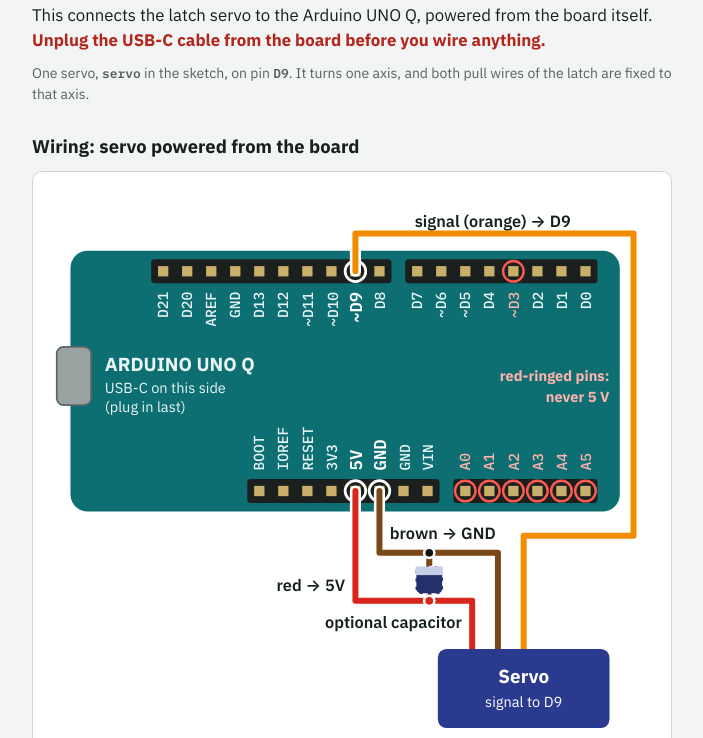
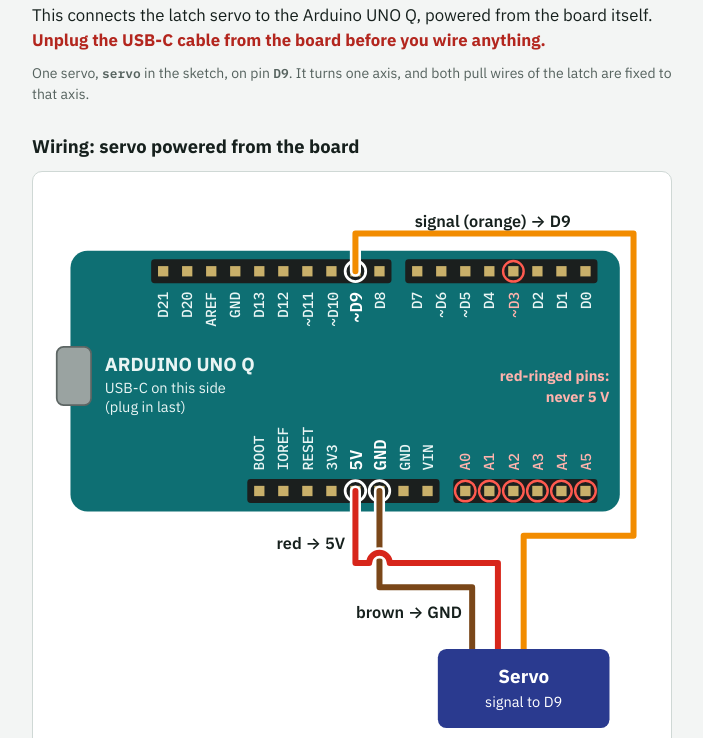
Before and after one commit to NoVaselineTonight/BirdAI-Junction-2026, a plain HTML site: page docs/latch-wiring.html in a window 1280 px wide. Shown: the part 62-800 px from the top of the page, without its empty margins (288-991 px from the left). Drawn offline with Linux system fonts and the light colour scheme.

Commit message:
fix: wiring drawing shows red in the middle of the servo plug; drop the optional capacitor
Co-Authored-By: Claude Fable 5.2 <noreply@anthropic.com>

```diff
--- a/docs/latch-wiring.html
+++ b/docs/latch-wiring.html
@@ -126,9 +126,6 @@ td.n { font-variant-numeric: tabular-nums; color: var(--muted); width: 1.5em; }
 .rail { fill: var(--w-jmp); stroke: var(--w-edge); stroke-width: 1.2; }
 .term { fill: var(--w-pwr); stroke: var(--w-edge); stroke-width: 1.2; }
 .usb { fill: #9aa3a1; stroke: #5d6664; stroke-width: 1; }
-.cap { fill: #23306b; stroke: var(--w-edge); stroke-width: 1; }
-.capstripe { fill: #c9cfe6; }
-.capt { font-family: var(--font-mono); font-size: 9px; font-weight: 700; fill: #23306b; }
 .arrow { fill: var(--w-sig); stroke: var(--w-edge); stroke-width: 1; }
 .h3 { font-size: 1rem; margin: 18px 0 8px; text-wrap: balance; }
 ul.plain { margin: 12px 0 0; padding-left: 1.2em; display: flex; flex-direction: column; gap: 8px; }
@@ -156,7 +153,7 @@ ul.plain { margin: 12px 0 0; padding-left: 1.2em; display: flex; flex-direction:
 <section>
   <h2>Wiring: servo powered from the board</h2>
   <figure>
-    <svg viewBox="0 0 360 350" role="img" aria-label="Servo powered from the UNO Q. The orange signal wire goes to D9 on the top header. The red wire goes to the 5V pin on the bottom header. The brown wire goes to the GND pin next to 5V. An optional capacitor sits across 5 V and GND.">
+    <svg viewBox="0 0 360 350" role="img" aria-label="Servo powered from the UNO Q. The orange signal wire goes to D9 on the top header. The red wire goes to the 5V pin on the bottom header. The brown wire goes to the GND pin next to 5V. The servo plug has the red wire in the middle.">
       <!-- ===== Board: USB-C left, digital header top, power header bottom ===== -->
       <rect class="board" x="16" y="40" width="320" height="152" rx="10"/>
       <rect class="usb" x="8" y="96" width="20" height="34" rx="4"/>
@@ -235,31 +232,25 @@ ul.plain { margin: 12px 0 0; padding-left: 1.2em; display: flex; flex-direction:
       </g>
 
       <!-- ===== Wires ===== -->
-      <!-- brown -> GND pin next to 5V (higher lane) -->
-      <path class="edge" d="M265,272 V216 H196 V180"/><path class="w gnd" d="M265,272 V216 H196 V180"/>
-      <!-- red -> 5V (lower lane, so the two never cross) -->
-      <path class="edge" d="M250,272 V244 H182 V180"/><path class="w pwr" d="M250,272 V244 H182 V180"/>
-      <!-- optional capacitor across red / brown -->
-      <path class="edge" d="M225,216 V224 M225,240 V244"/>
-      <path class="w gnd" d="M225,216 V224"/><path class="w pwr" d="M225,240 V244"/>
-      <rect class="cap" x="217" y="224" width="16" height="16" rx="3" style="stroke-dasharray:3 2"/>
-      <rect class="capstripe" x="217" y="224" width="16" height="5"/>
-      <!-- orange -> D9 -->
+      <!-- brown (left of red on the plug) -> GND pin next to 5V -->
+      <path class="edge" d="M250,272 V236 H196 V180"/><path class="w gnd" d="M250,272 V236 H196 V180"/>
+      <!-- red (middle of the plug) -> 5V, hopping over the brown wire -->
+      <path class="edge" d="M265,272 V222 H202 A6,6 0 0 0 190,222 H182 V180"/>
+      <path class="w pwr" d="M265,272 V222 H202 A6,6 0 0 0 190,222 H182 V180"/>
+      <!-- orange (right of red on the plug) -> D9 -->
       <path class="edge" d="M280,272 V206 H344 V30 H182 V52"/><path class="w sig" d="M280,272 V206 H344 V30 H182 V52"/>
-      <circle class="dot-gnd" cx="225" cy="216" r="3"/><circle class="dot-pwr" cx="225" cy="244" r="3"/>
 
       <!-- labels -->
       <text class="lbl" x="262" y="26" text-anchor="middle">signal (orange) → D9</text>
-      <text class="lbl" x="202" y="208">brown → GND</text>
-      <text class="lbl" x="176" y="238" text-anchor="end">red → 5V</text>
-      <text class="lbl" x="244" y="260" text-anchor="end">optional capacitor</text>
+      <text class="lbl" x="244" y="254" text-anchor="end">brown → GND</text>
+      <text class="lbl" x="176" y="214" text-anchor="end">red → 5V</text>
 
       <!-- ===== Servo ===== -->
       <rect class="servo" x="230" y="272" width="100" height="46" rx="5"/>
       <text class="st" x="280" y="292" text-anchor="middle">Servo</text>
       <text class="ss" x="280" y="306" text-anchor="middle">signal to D9</text>
     </svg>
-    <figcaption>Board seen from above, turned so USB-C is on the left. Pin order follows the official UNO Q pinout. The red wire goes to <span class="pin">5V</span>, the brown wire to the <span class="pin">GND</span> pin right after it. The capacitor is drawn dashed because it is optional.</figcaption>
+    <figcaption>Board seen from above, turned so USB-C is on the left. Pin order follows the official UNO Q pinout. The red wire goes to <span class="pin">5V</span>, the brown wire to the <span class="pin">GND</span> pin right after it. The small bump in the red wire means it crosses the brown wire without touching it. The servo plug is drawn with the red wire in the middle.</figcaption>
   </figure>
 </section>
 
@@ -281,7 +272,6 @@ ul.plain { margin: 12px 0 0; padding-left: 1.2em; display: flex; flex-direction:
       <tr><td class="n">1</td><td><span class="sw sig"></span>Servo signal (orange)</td><td>UNO Q <span class="pin">D9</span> (top edge)</td></tr>
       <tr><td class="n">2</td><td><span class="sw pwr"></span>Servo power (red)</td><td>UNO Q <span class="pin">5V</span> (bottom edge, 5th pin from USB-C)</td></tr>
       <tr><td class="n">3</td><td><span class="sw gnd"></span>Servo ground (brown)</td><td>UNO Q <span class="pin">GND</span>, the pin right after <span class="pin">5V</span></td></tr>
-      <tr><td class="n">opt.</td><td>Capacitor, if you have one (470–1000 µF, 10 V or more)</td><td>Long leg to the red wire (5 V), striped short leg to the brown wire (GND). Never the other way round.</td></tr>
     </tbody>
   </table>
   </div>
@@ -295,7 +285,6 @@ ul.plain { margin: 12px 0 0; padding-left: 1.2em; display: flex; flex-direction:
   <ul>
     <li>Keep the flap light, so the servo barely works to move it.</li>
     <li>Make sure nothing can jam the flap. A stalled servo keeps pulling its biggest current.</li>
-    <li>Fit the capacitor if you have one. Its striped side must go to GND. Backwards, it can burst.</li>
     <li>Give the board as much USB-C power as you can. The datasheet asks for a 5 V / 3 A supply.</li>
   </ul>
   <p style="margin-top:8px">If the board resets when the servo moves, use Setup 2 below or the separate 5 V supply wiring.</p>
@@ -536,7 +525,7 @@ ul.plain { margin: 12px 0 0; padding-left: 1.2em; display: flex; flex-direction:
     <li>The orange wire sits on <span class="pin">D9</span>, and nothing touches <span class="pin">D3</span> or <span class="pin">A0</span>–<span class="pin">A5</span>.</li>
     <li>The red wire reaches <span class="pin">5V</span> on the bottom edge, and no red wire is on a <span class="pin">D</span> pin, <span class="pin">3V3</span> or <span class="pin">VIN</span>.</li>
     <li>The brown wire sits on the <span class="pin">GND</span> pin right after <span class="pin">5V</span>, and no bare metal of two wires touches.</li>
-    <li>If fitted, the capacitor's stripe goes to GND. The flap swings freely by hand.</li>
+    <li>The flap swings freely by hand.</li>
   </ol>
   <h2 style="margin-top:18px">First power-on</h2>
   <p>When the latch sketch starts, the servo swings to the <strong>open</strong> position and stays there. It may move fast, so keep fingers out of the flap.</p>
@@ -556,7 +545,7 @@ ul.plain { margin: 12px 0 0; padding-left: 1.2em; display: flex; flex-direction:
     <li><strong>Whether this camera works on the UNO Q.</strong> The datasheet lists a USB camera as a supported kind of device through a powered dongle; this camera has not been tried.</li>
     <li><strong>Which pins cannot take 5 V.</strong> The official pinout sheet's warning names only <span class="pin">A0</span> and <span class="pin">A1</span>. The datasheet text is stricter: also <span class="pin">D3</span>, and <span class="pin">A0</span>–<span class="pin">A5</span> when used as analog pins. This page keeps the stricter rule.</li>
     <li><strong>Printed labels on the board</strong> were not checked. Pin order comes from the official UNO Q datasheet pinout. If your board's printing disagrees, trust the board and ask.</li>
-    <li><strong>Capacitor size and voltage</strong> (470–1000 µF, 10 V or more) and the claim that reversed servo power kills a servo are common practice, not from a source checked here.</li>
+    <li><strong>The claim that reversed servo power kills a servo</strong> is common practice, not from a source checked here.</li>
   </ul>
   <p style="margin-top:12px">The Atech board stays unconnected. Its USB-C port is most likely for powering and programming it, so plugging the camera into it through the hub would do nothing. Tell us exactly what is printed on it before connecting it to anything.</p>
 </section>
```
Also changed, not shown: docs/latch-wiring.png.
